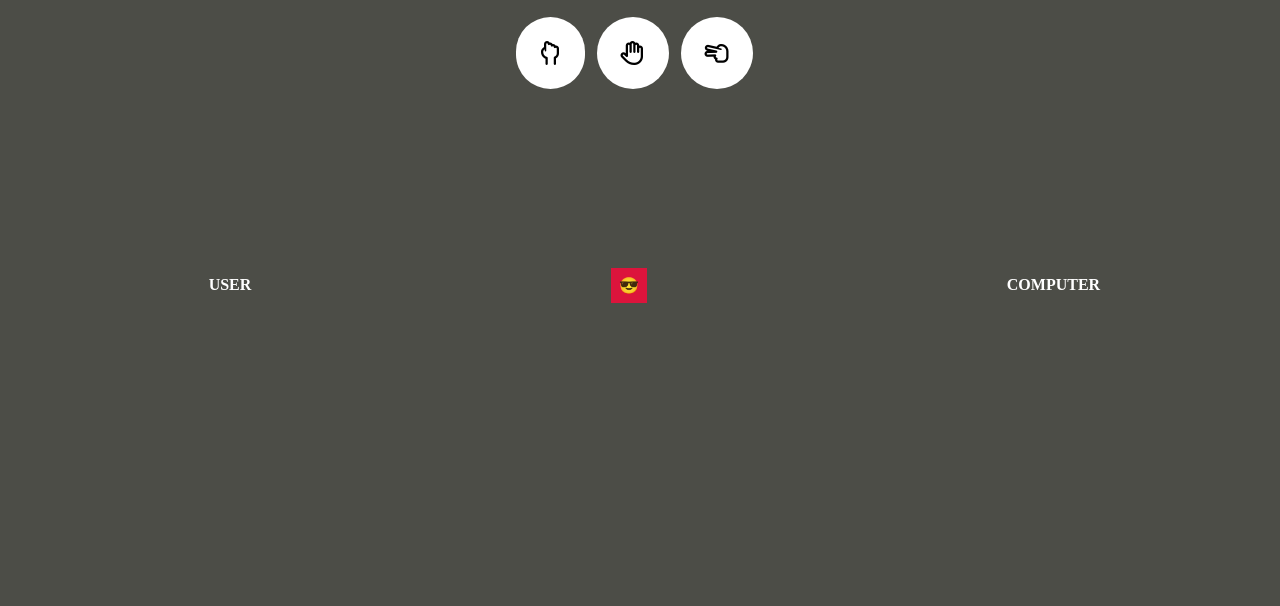
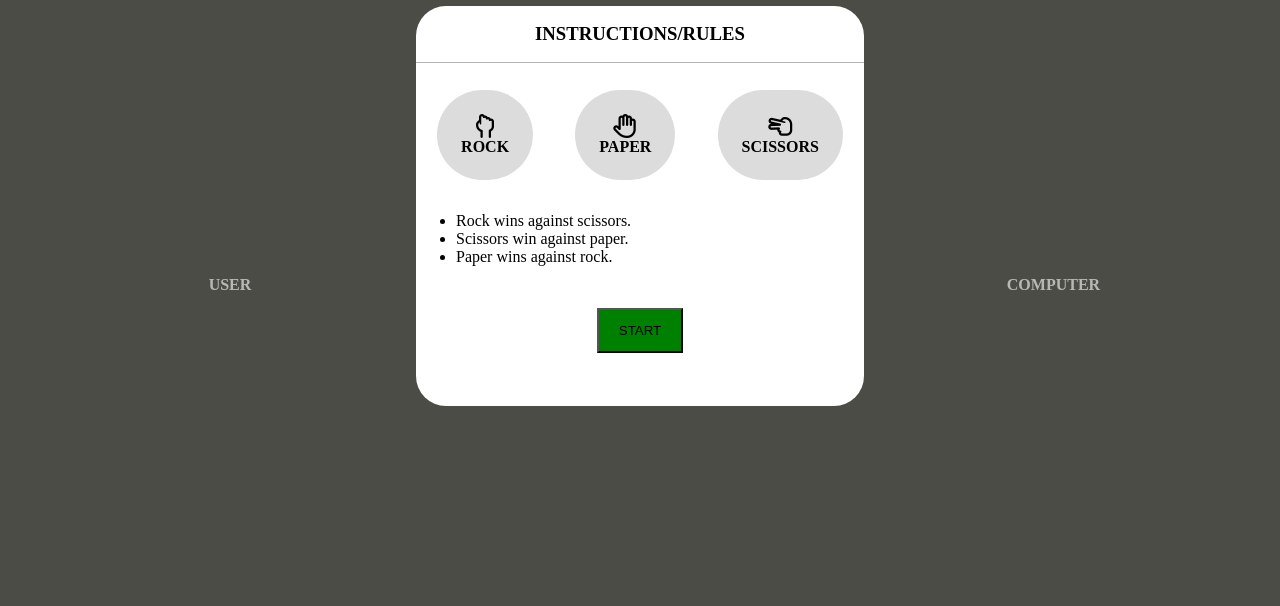
Before and after one commit to davidolaoluwa360/Rock-Paper-Scissors-Game, a plain HTML site: page index.html in a window 1280 px wide. Shown: the part 194-800 px from the top of the page. Drawn offline with Linux system fonts and the light colour scheme.

Commit message:
Update index.html

```diff
--- a/index.html
+++ b/index.html
@@ -75,6 +75,47 @@
             </aside>
         </div>
     </div>
+
+        <div class="instruction-modal">
+            <div class="instruction-container">
+                <div class="top-reset">
+                    <aside class="title"><h3>INSTRUCTIONS/RULES</h3></aside>
+                </div>
+
+                <div class="instructionBoard">
+                    <div class="gamesymbols">
+                       <aside>
+                            <label class="far fa-hand-rock"></label><br>
+                           <span>ROCK</span>
+                        </aside>
+
+                        <aside>
+                           <label class="far fa-hand-paper"></label><br>
+                            <span>PAPER</span>
+                        </aside>
+
+                        <aside>
+                             <label class="far fa-hand-scissors"></label><br>
+                            <span>SCISSORS</span>
+                        </aside>
+                    </div>
+
+                    <div class="rules">
+                        <ul>
+                        <li>Rock wins against scissors.</li>
+                        <li>Scissors win against paper.</li>
+                        <li>Paper wins against rock.</li>
+                        </ul>
+                    </div>
+
+
+                    <div class="startbtn">
+                        <button onclick="resetInstructionModal()">START</button>
+                    </div>
+
+                </div>
+            </div>
+        </div>
     </div>
 </body>
 </html>
```
